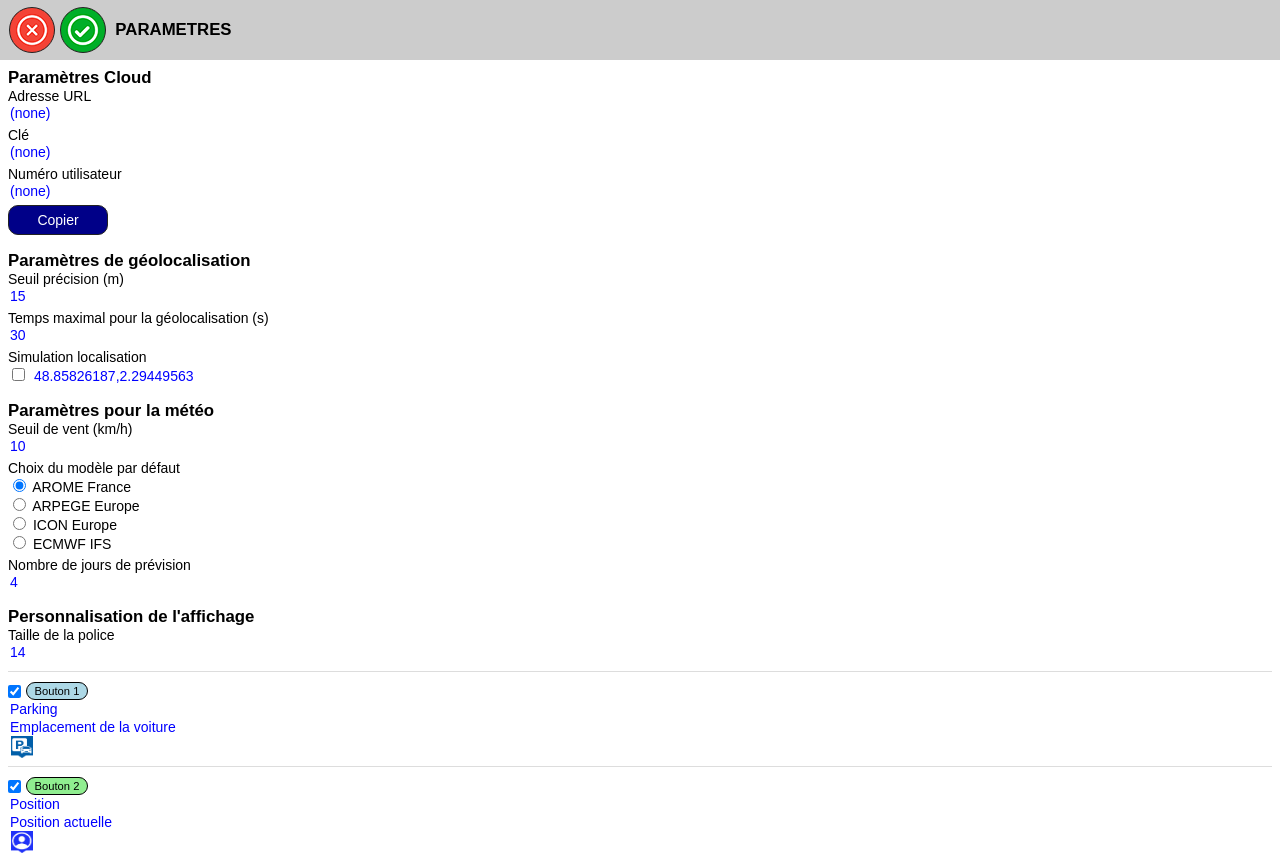
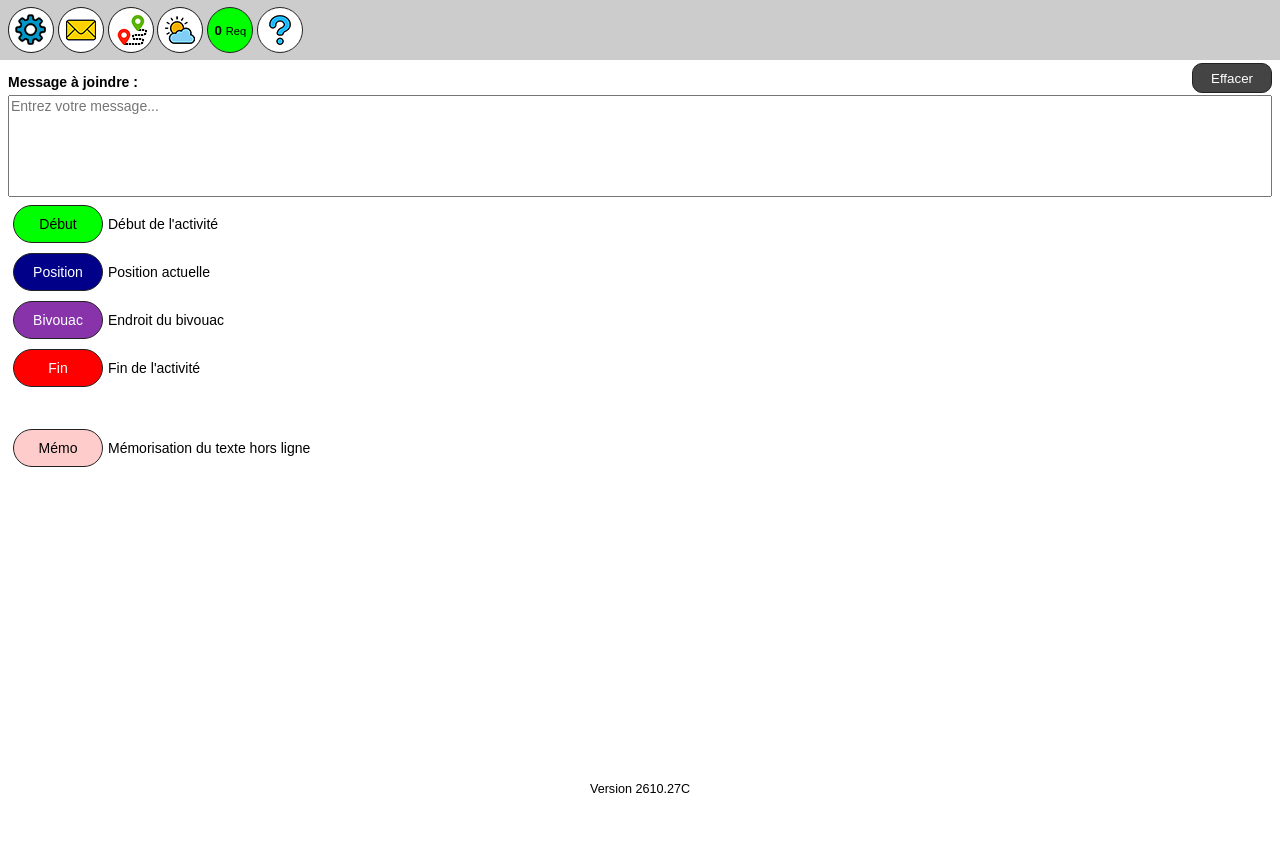
Before and after one commit to tolliv/GPX.Pos, a plain HTML site: page index.html in a window 1280 px wide. Shown: the top 859 px of the page. After the commit the page ends 800 px from the top, so only its background shows below. Drawn offline with Linux system fonts and the light colour scheme.

Commit message:
Auto-update 27/10/2026 23:10:07.11

```diff
--- a/home.css
+++ b/home.css
@@ -88,7 +88,7 @@ body
   margin-top: -5px;
   margin-bottom: 2px;
   border-radius: 10px;
-  background-color: #008;
+  background-color: #444;
   color: white;
   border: 1px solid #222;
   border-shadow: none;
@@ -102,7 +102,7 @@ body
   resize: none;
 }
 
-#ButParking
+#ButActiviteDebut
 {
   width: 90px;
   padding: 10px;
@@ -110,7 +110,7 @@ body
   box-sizing: border-box;
   border-radius: 20px;
   display: inline-block;
-  background-color: lightblue;
+  background-color: #0F0;
   color: black;
   font-size: 14px;
   border: 1px solid #222;
@@ -125,8 +125,8 @@ body
   box-sizing: border-box;
   border-radius: 20px;
   display: inline-block;
-  background-color: lightgreen;
-  color: black;
+  background-color: #008;
+  color: white;
   font-size: 14px;
   border: 1px solid #222;
   border-shadow: none;
@@ -162,21 +162,6 @@ body
   border-shadow: none;
 }
 
-#ButRepas
-{
-  width:90px;
-  padding: 10px;
-  margin: 5px;
-  box-sizing: border-box;
-  border-radius: 20px;
-  display: inline-block;
-  background-color: yellow;
-  color: black;
-  font-size: 14px;
-  border: 1px solid #222;
-  border-shadow: none;
-}
-
 #ButBivouac
 {
   width: 90px;
@@ -185,8 +170,23 @@ body
   box-sizing: border-box;
   border-radius: 20px;
   display: inline-block;
-  background-color: orange;
-  color: black;
+  background: #83A;
+  color: white;
+  font-size: 14px;
+  border: 1px solid #222;
+  border-shadow: none;
+}
+
+#ButActiviteFin
+{
+  width:90px;
+  padding: 10px;
+  margin: 5px;
+  box-sizing: border-box;
+  border-radius: 20px;
+  display: inline-block;
+  background-color: #F00;
+  color: white;
   font-size: 14px;
   border: 1px solid #222;
   border-shadow: none;
--- a/home.js
+++ b/home.js
@@ -66,7 +66,7 @@ document.addEventListener('DOMContentLoaded', function()
   // Affichage de l'écran HOME
   AfficherEcranHOME();
 
-  ButMenuParamClicked(); // Mode DEBUG : Actions automatiques (commenter si RELEASE)
+//  ButMenuParamClicked(); // Mode DEBUG : Actions automatiques (commenter si RELEASE)
 });
 
 //--------------------------------------------------------------------------------------------------
--- a/index.html
+++ b/index.html
@@ -41,6 +41,7 @@
   </div>
   <textarea class='ZoneSaisie' id="TxtMessage" rows="6" style='resize: none;' placeholder="Entrez votre message..."></textarea>
   <br>
+  <!-- Boutons VisuGPX.Pos
   <div id='DivParking'>  <button id="ButParking" onclick='butChoixClicked("BOUTON1")'>Parking</button><span id='TxtButParking'>Parking️️️</span><br> </div>
   <div id='DivPosition'> <button id="ButPosition" onclick='butChoixClicked("BOUTON2")'>Position</button><span id='TxtButPosition'>Position</span><br> </div>
   <div id='DivHorsIti'>  <button id="ButHorsIti" onclick='butChoixClicked("BOUTON3")'>Hors ITI</button><span id='TxtButHorsIti'>Hors Itinéraire</span><br> </div>
@@ -48,6 +49,15 @@
   <div id='DivRepas'>    <button id="ButRepas" onclick='butChoixClicked("BOUTON5")'>Repas</button><span id='TxtButRepas'>Repas</span><br> </div>
   <div id='DivBivouac'>  <button id="ButBivouac" onclick='butChoixClicked("BOUTON6")'>Bivouac</button><span id='TxtButBivouac'>Bivouac</span><br> </div>
   <div id='DivMemo'>     <button id="ButMemo" onclick='butChoixClicked("MEMO")'>Mémo</button><span id='TxtButMemo'>Mémorisation</span><br> </div>
+   -->
+  <div id='DivDebut'>    <button id="ButActiviteDebut" onclick='butChoixClicked("BOUTON1")'>Début</button><span id='TxtButDebut'>Début de l'activité</span><br> </div>
+  <div id='DivPosition'> <button id="ButPosition" onclick='butChoixClicked("BOUTON2")'>Position</button><span id='TxtButPosition'>Position actuelle</span><br> </div>
+  <div id='DivBivouac'>  <button id="ButBivouac" onclick='butChoixClicked("BOUTON6")'>Bivouac</button><span id='TxtButBivouac'>Endroit du bivouac</span><br> </div>
+  <div id='DivFin'>      <button id="ButActiviteFin" onclick='butChoixClicked("BOUTON7")'>Fin</button><span id='TxtButBivouac'>Fin de l'activité</span><br> </div>
+  <br>
+  <br>
+  <div id='DivMemo'>     <button id="ButMemo" onclick='butChoixClicked("MEMO")'>Mémo</button><span id='TxtButMemo'>Mémorisation du texte hors ligne</span><br> </div>
+
   <br>
   <div id='DivVersionBarre'>
     <span id='TxtVersionActuelle'></span>
--- a/param.css
+++ b/param.css
@@ -75,7 +75,7 @@
   height: 30px;
   width: 100px;
   border-radius: 10px;
-  background-color: #008;
+  background-color: #444;
   font-size: 14px;
   color: white;
   border: 1px solid #222;
--- a/param.js
+++ b/param.js
@@ -189,6 +189,8 @@ function LitParametres()
   pid('TxtTaillePolice').value = param;
   ChangeTaillePolice();
 
+  if (0) // TODO
+  {
     //--- Parking ---
     // Coche
     param = localStorage.getItem('BoutonParking');
@@ -379,6 +381,7 @@ function LitParametres()
     pid('TxtMemo').value = param;
     pid('TxtButMemo').innerHTML = param;
   }
+}
 
 //-------------------------------------------------------
 // Change la taille de la police des éléments
--- a/version.js
+++ b/version.js
@@ -1 +1 @@
-const VERSION = "2610.27B";
+const VERSION = "2610.27C";
```
Lines whose indentation alone changed are shown as unchanged.
